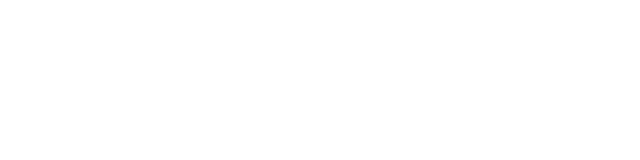
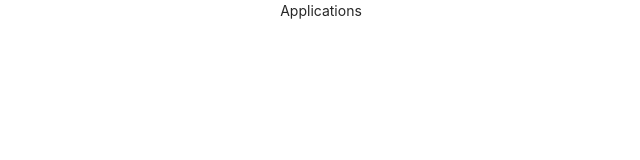
Before and after one commit to chhd-l/api-platform, a React (Create React App) app: page /Applications in a window 1280 px wide. Before the commit this address had no page. Shown: the top 160 px of the page, without its empty margins (319-959 px from the left). Built offline with nearby package versions, Linux system fonts and the light colour scheme.

Commit message:
Applications页面

```diff
--- a/src/router/index.tsx
+++ b/src/router/index.tsx
@@ -5,6 +5,7 @@
 import Detail from '../views/Detail'
 import { Search } from '../views/Search'
 import { Apis } from '../views/Apis'
+import Applications from '../views/Applications'
 
 const routers: RouteObject[] = [
   {
@@ -27,6 +28,10 @@
         path: '/apis',
         element: <Apis />,
       },
+      {
+        path: '/Applications',
+        element: <Applications />,
+      },
     ],
   },
 ]
--- /dev/null
+++ b/src/views/Applications/index.tsx
@@ -0,0 +1,6 @@
+
+const Applications = () => {
+    return <div>Applications</div>
+}
+
+export default Applications
```
